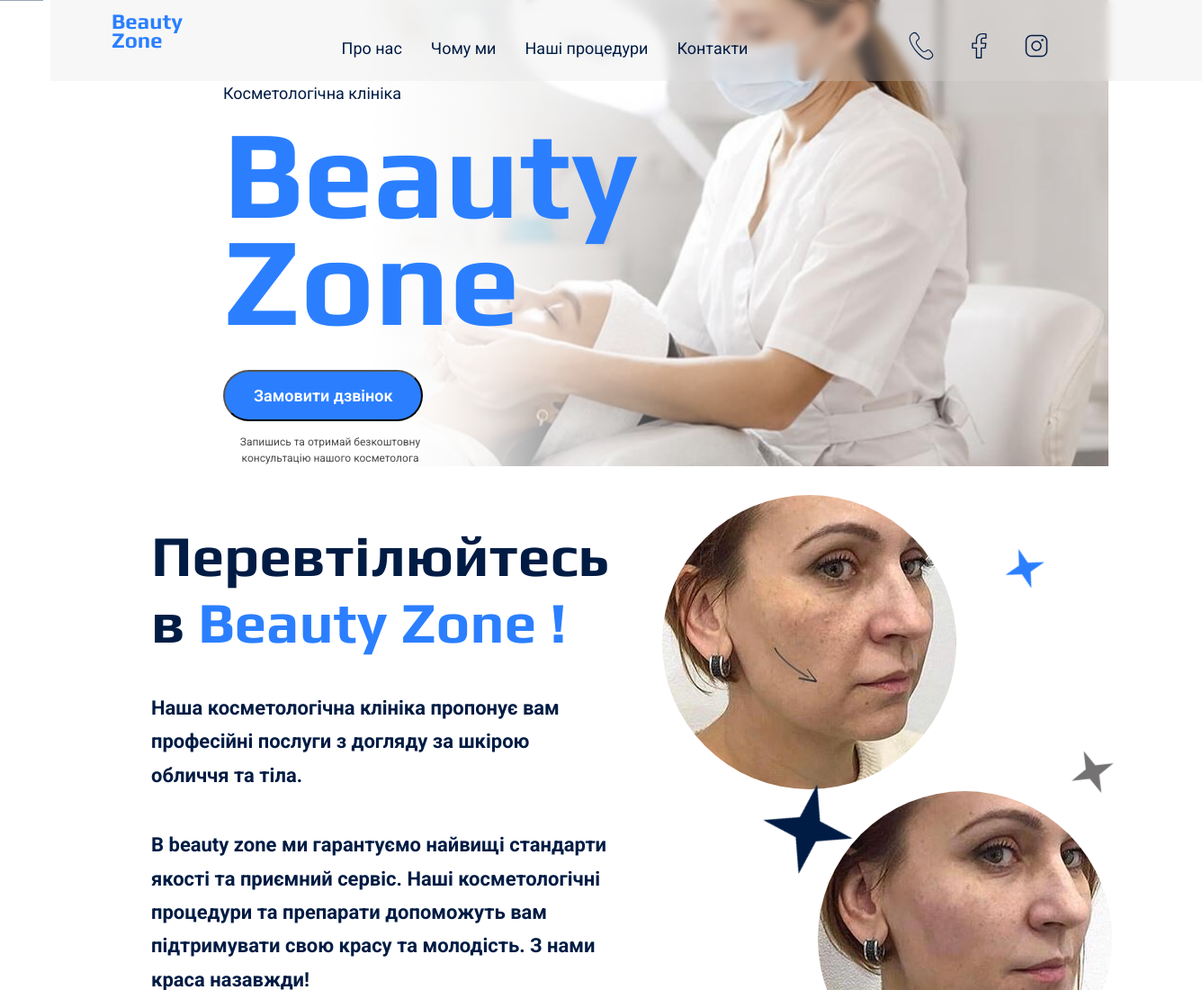
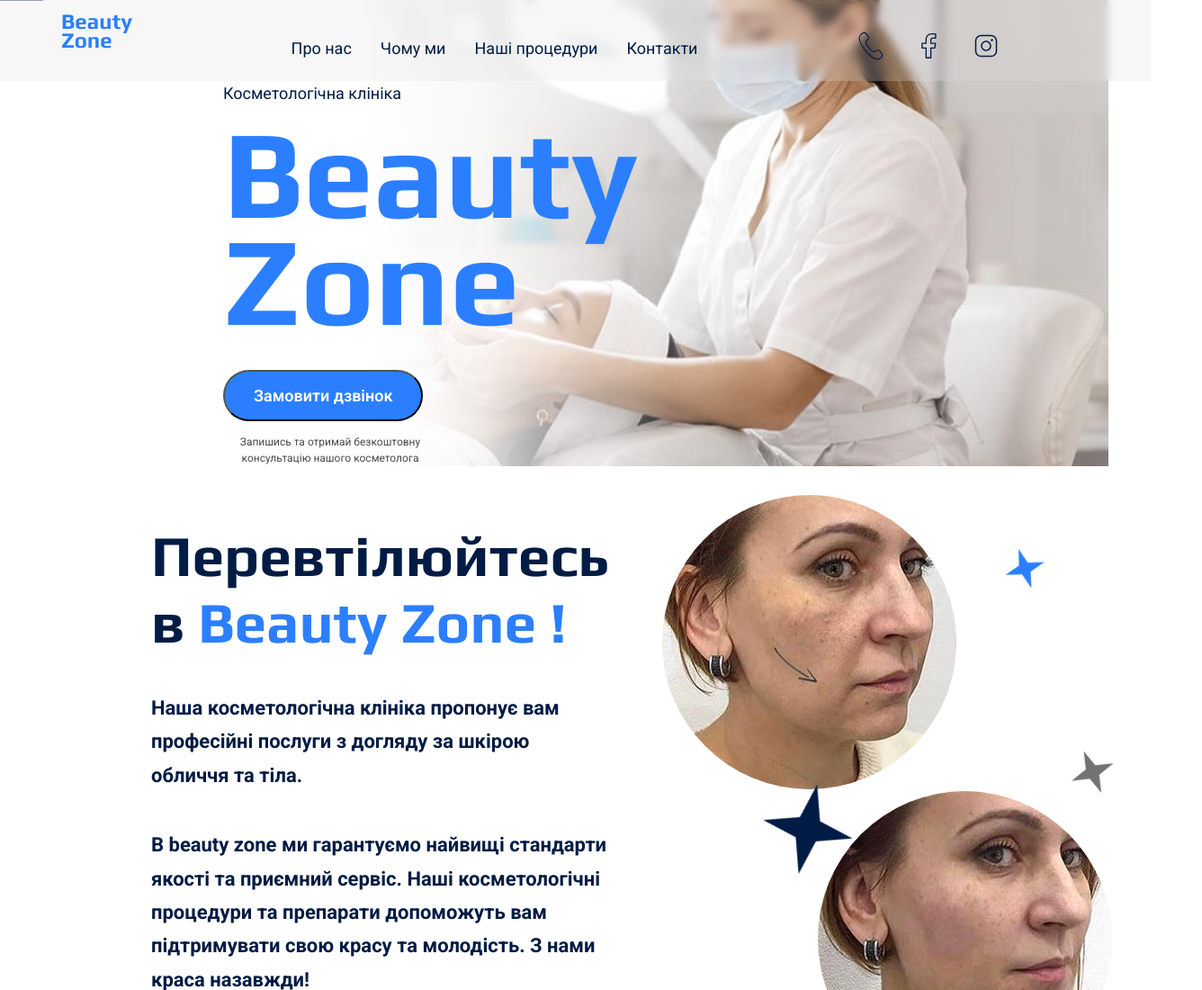
Before and after one commit to alexandwind/genius-homework-4, a plain HTML site: page index.html in a window 1280 px wide. Shown: the top 1100 px of the page at 90% size, 1336 px wide, since content can reach past the window. Drawn offline with Linux system fonts and the light colour scheme.

Commit message:
header margin-inline change

```diff
--- a/app/scss/layout/_header.scss
+++ b/app/scss/layout/_header.scss
@@ -10,7 +10,7 @@
   z-index: 2;
 
   @include u.bp-min(bp-laptop) {
-    margin-inline: u.pxRem(56);
+    // margin-inline: u.pxRem(56);
     background-color: rgba(223, 223, 223, 0.25);
     backdrop-filter: blur(5px);
   }
```
Also changed, not shown: dist/styles.min.css, 1 other file.
